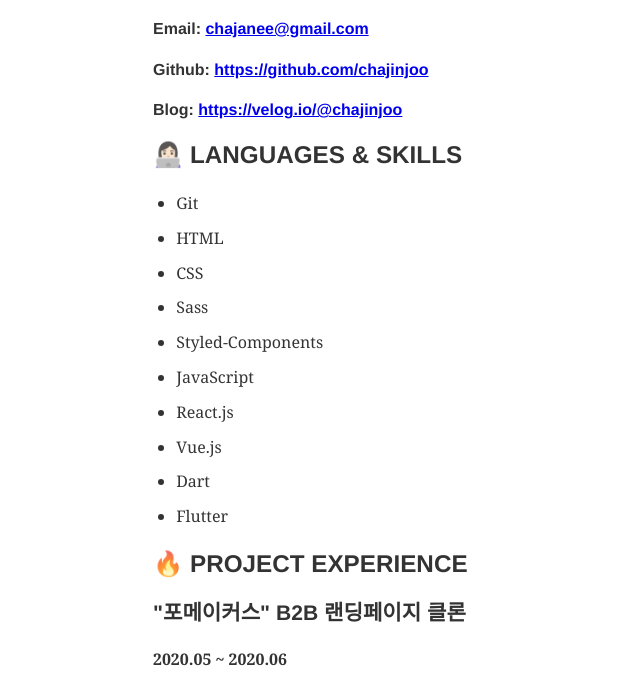
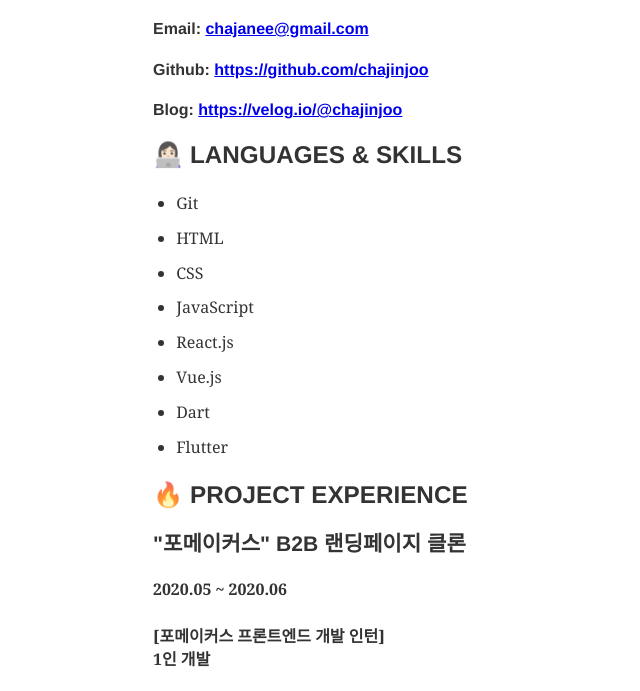
Before and after one commit to Yxxnsu/CHACHALOG, a Gatsby site: page /about in a window 1280 px wide. Shown: the part 100-791 px from the top of the page, without its empty margins (226-866 px from the left). Built offline with nearby package versions, Linux system fonts and the light colour scheme; Gatsby itself is replaced by a stand-in of ours; some packages are replaced by stand-ins of ours; what typography-theme-github would draw is missing.

Commit message:
포스팅 수정

```diff
--- a/content/__about/resume-en.md
+++ b/content/__about/resume-en.md
@@ -33,8 +33,6 @@ lang: 'en'
 - Git
 - HTML
 - CSS
-- Sass
-- Styled-Components
 - JavaScript
 - React.js
 - Vue.js
```
